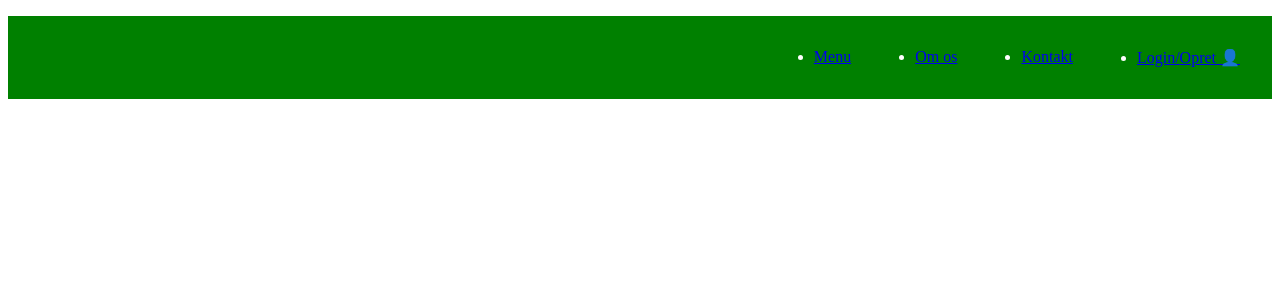
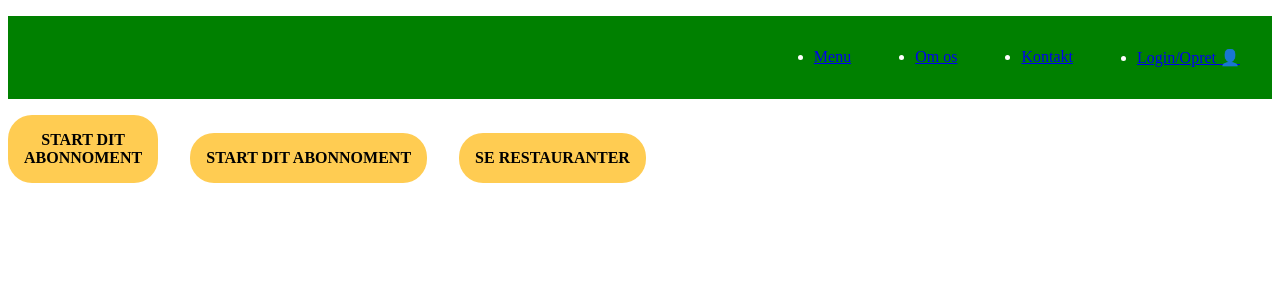
Before and after one commit to AndyAndyVu/praktikstaerk, a Nuxt app in the folder mit-nuxt-projekt/: page / in a window 1280 px wide. Shown: the top 300 px of the page. Built offline with nearby package versions, Linux system fonts and the light colour scheme.

Commit message:
fix label så den render til v-html så man kan <br> i  btn label

```diff
--- a/mit-nuxt-projekt/app/components/Btn.vue
+++ b/mit-nuxt-projekt/app/components/Btn.vue
@@ -1 +1,30 @@
-<template>test</template>
+<template>
+  <NuxtLink :to="to" class="knap">
+    <span v-html="label"></span>
+  </NuxtLink>
+</template>
+
+<script setup>
+defineProps({
+  label: String,
+  to: String,
+});
+</script>
+
+<!-- defineProps anvendes for at gøre knappen genbrugelig.
+label bestemmer teksten i knappen,
+to angiver hvilken side knappen linker til. -->
+
+<style scoped>
+.knap {
+  text-align: center;
+  display: inline-block;
+  padding: 1rem 1rem;
+  border-radius: 1.5rem;
+  background-color: #ffcc52;
+  margin-right: 2rem;
+  color: black;
+  text-decoration: none;
+  font-weight: bold;
+}
+</style>
--- a/mit-nuxt-projekt/app/pages/index.vue
+++ b/mit-nuxt-projekt/app/pages/index.vue
@@ -1,3 +1,8 @@
 <template>
-  <Navdesk />
+  <main>
+    <Navdesk />
+    <Btn label="START DIT <br>ABONNOMENT" to="#" />
+    <Btn label="START DIT ABONNOMENT" to="#" />
+    <Btn label="SE RESTAURANTER" to="#" />
+  </main>
 </template>
```
